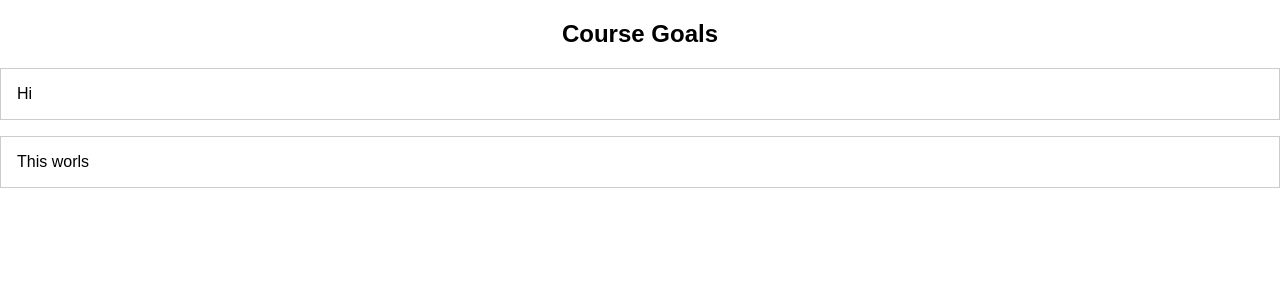
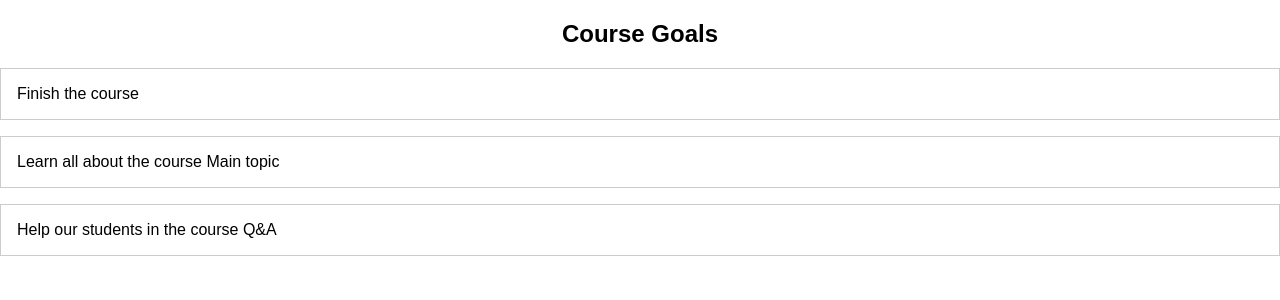
Before and after one commit to Insitium/react-refresher-01-react-starting-project, a React (Create React App) app: page / in a window 1280 px wide. Shown: the top 300 px of the page. Built offline with nearby package versions, Linux system fonts and the light colour scheme.

Commit message:
29.2 map function

```diff
--- a/src/components/GoalList.js
+++ b/src/components/GoalList.js
@@ -4,8 +4,9 @@ import './GoalList.css';
 const GoalList = props => {
     return(
     <ul className="goal-list">
-      {[<li>Hi</li>,<li>This worls</li>]}
-
+      {props.goals.map((goal => {
+        return <li>{goal.text}</li>;
+      }))}
   </ul>
     );
 };
```
